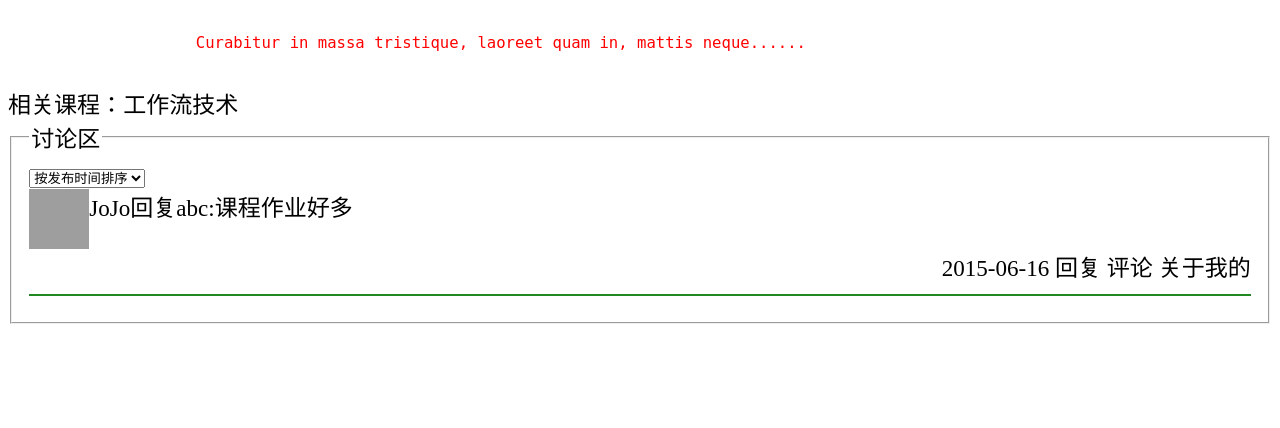
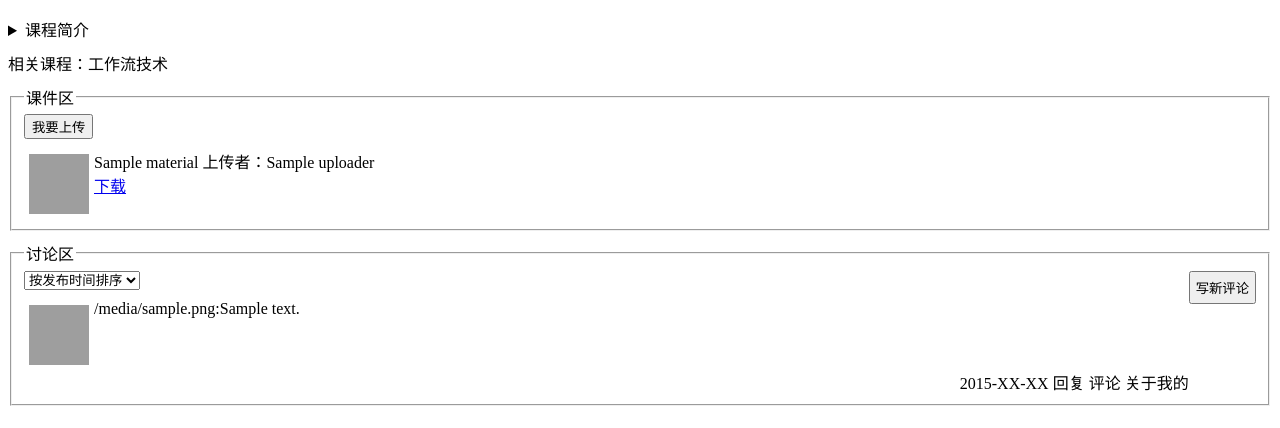
Before and after one commit to MedyG/sysupj, a Python web app: template sysupj/sysupj/template/Home.html in a window 1280 px wide. Shown: the part 372-800 px from the top of the page. Run offline with Jinja, Linux system fonts and the light colour scheme; the template is opened without the code that fills it: most values are stand-ins (such as "Sample title", 1, 10 or a date in 2020); some libraries are stand-ins or nearby versions; grey boxes are pictures that could not be loaded.

Commit message:
modified the webpage
by cco

```diff
--- a/sysupj/sysupj/template/Home.html
+++ b/sysupj/sysupj/template/Home.html
@@ -5,15 +5,18 @@
 		<title>Home</title>
 		<meta http-equiv="Content-Type" content="text/html; charset=utf-8" />
 		<meta name="viewport" content="width=device-width,user-scalable=no"/>
-		<link href="home.css" type="text/css" rel="stylesheet" />
+		<link href="/static/css/home.css" type="text/css" rel="stylesheet" />
+		<script src="/static/js/jquery-2.1.0.min.js" type="text/javascript"></script>
+		<script src="/static/js/home.js" type="text/javascript"></script>
 	</head>
 
 	<body>
+	   {% if username %}
         <fieldset class="profile">
             <legend>个人信息</legend>
-			<img class="photo" src="test.jpg" alt="profile photo">
+			<img class="photo" src="http://sysupj-pic.stor.sinaapp.com/test.jpg" alt="profile photo">
                 <p>
-                    <em><big>user name:XXX
+                    <em><big>user name:{{ username }}
                             <br>
                               student ID:123300XX
                             <br>
@@ -21,36 +24,73 @@
                     </em></big>
                 </p>
         </fieldset>
+		{% endif %}
         <br>
 		    <div class="overview">
-			<h2 style="display:inline">系统分析与设计</h2><span class="follow" style="color: red">关注</span>
-            <img class="pic0" src="pic0.jpg" alt="profile photo">
+			<h2 style="display:inline">系统分析与设计</h2><button class="follow">关注</button>
+            <img class="pic0" src="http://sysupj-pic.stor.sinaapp.com/pic0.jpg" alt="profile photo">
 			<p>地点：东校区公教楼B202</P>
-			     <p>
-                 上课时间：1~18周
-                 3~5节（09：50 ~ 12：25）</P>
+			<p>上课时间：1~18周 3~5节</p>
 			<p>学分：3</p>
-			<p><a>任课教师: pml</a></p></div>
+			<p><a>任课教师: pml</a></p>
+		    </div>
+
+
 		<details class="brief">
-            <summary >课程简介<br>
-                <pre style="color: red"><big>
-                    Curabitur in massa tristique, laoreet quam in, mattis neque......<big>
-                </pre></summary></details>
+            <summary >课程简介</summary>
+                <p>
+                    Curabitur in massa tristique, laoreet quam in, mattis neque......
+                </p>
+		</details>
+
 		<div class="relatedCourses">
 			相关课程：<a>工作流技术</a>
 		</div>
+
+		<div style="margin-bottom:10px">
+		<fieldset id="materials" class="materials">
+			<legend>课件区</legend>
+			<button id="uploadBtn" class="uploadBtn">我要上传</button>
+			<form id="uploadForm" ENCTYPE="multipart/form-data" ACTION="/upload/" METHOD="POST">
+				选择你的文件(最大20M): <input name="file" type="file">
+				<input type="submit" value="上传">
+			</form>
+
+			{% for material in materials %}
+			<div id="material" class="material">
+				<img class="icon" src="http://sysupj-pic.stor.sinaapp.com/test.jpg" alt="material photo">
+				<div class="content"><span>{{material.name}}</span> <span>上传者：{{material.uploader}}</span>
+				</div>
+				<a href="{{material.filepath}}" download="{{material.name}}" class="download">下载</a>
+			</div>
+			{% endfor %}
+		</fieldset>
+		</div>
+
 		<div>
-		<fieldset class="discussions">
+		<fieldset id="discussions" class="discussions">
 			<legend>讨论区</legend>
 			<select>
 				<option value="sortByTime">按发布时间排序</option>
 				<option value="sortByLike">按热度排序</option>
 			</select>
-			<div class="comment">
-				<img class="userIcon" src="test.jpg" alt="profile photo">
-				<div class="content"><span>JoJo</span>回复<span>abc</span>:课程作业好多</div>
-				<div class="operation"><span>2015-06-16</span> <span>回复</span> <span>评论</span> <span>关于我的</span></div></div>
-			<hr color=#282>
+			<button id="commentBtn" class="commentBtn">写新评论</button>
+
+			<div id="commentForm" style="margin-top:5px">
+				<textarea id="commentArea" name="commentArea" placeholder="请输入你的评论" maxlength=150 rows=4 style="width:100%"></textarea>
+				<input id="submitBtn" type="button" value="发布">
+			</div>
+
+			<div id="comments">
+			{% for comment in comments %}
+			<div id="comment" class="comment">
+				<img class="icon" src="http://sysupj-pic.stor.sinaapp.com/test.jpg" alt="profile photo">
+				<div class="content"><span>{{comment.poster}}</span>:<span>{{comment.content}}</span>
+				</div>
+				<div class="operation"><span>2015-XX-XX</span> <span>回复</span> <span>评论</span> <span>关于我的</span></div>
+			</div>
+			{% endfor %}
+			</div>
 		</fieldset>
 		</div>
 	</body>
--- a/sysupj/sysupj/template/home.css
+++ b/sysupj/sysupj/template/home.css
@@ -1,4 +1,3 @@
-
 .photo {
     float: left;
     width: 100px;
@@ -7,22 +6,31 @@
 
 .overview {
 	display: block;
+}
 
-height: 180px;
+.follow {
+	margin: 10px;
 }
+
 .pic0 {
     float: left;
     width: 150px;
     height: 180px;
 }
-.userIcon {
+.icon {
+	margin: 5px;
 	float: left;
 	width: 60px;
 	height: 60px;
 }
 
+.material {
+	margin-top: 10px;
+	overflow: hidden;
+}
+
 .comment {
-
+	margin-top: 10px;
 	overflow: hidden;
 }
 
@@ -30,3 +38,14 @@ overflow: hidden;
 	float: right;
 	clear: left;
 }
+
+.commentBtn {
+	padding: 5px;
+	display: inline-block;
+	float: right;
+}
+
+.relatedCourses {
+	margin-top: 10px;
+	margin-bottom: 10px;
+}
--- /dev/null
+++ b/sysupj/sysupj/template/home.js
@@ -0,0 +1,53 @@
+$(document).ready( function(){
+	$("#commentForm").hide();
+	$("#uploadForm").hide();
+
+	$("#commentBtn").click(function(){
+		$("#commentForm").show();
+		$(this).hide();
+	});
+
+	$("#uploadBtn").click(function(){
+		$("#uploadForm").show();
+		$(this).hide();
+	});
+
+	$("#submitBtn").click(function(){
+		console.log($('#commentArea').val());
+		$.ajax({
+			type:"POST" ,
+			url:"/addComment/",
+			data:"content=" + $('#commentArea').val(),
+            dataType:"json",
+			success: function(result){
+				if(result == "no login") {
+					window.location.href="/login/";
+				}
+				else {
+					var content = result.content;
+					var username = result.username;
+					$("#commentForm").hide();
+					$("#commentBtn").show();
+					var newDiv = document.createElement("div");
+					newDiv.className = "comment";
+					newDiv.id = "comment";
+					var newIcon = document.createElement("img");
+					newIcon.className = "icon";
+					newIcon.src= "http://sysupj-pic.stor.sinaapp.com/pic4.jpg";
+					var newContent = document.createElement("div");
+					newContent.className = "content";
+					newContent.innerHTML = "<span>"+username+"</span>"+":"+"<span>"+content+"</span>";
+					var newOp = document.createElement("div");
+					newOp.className = "operation";
+					newOp.innerHTML = "<span>"+"2015-XX-XX"+"</span>"+" <span>"+"回复"+"</span>"+" <span>"+"评论"+"</span>"+" <span>"+"关于我的"+"</span>";
+					newDiv.appendChild(newIcon);
+					newDiv.appendChild(newContent);
+					newDiv.appendChild(newOp);
+					var comments = document.getElementById("comments");
+					var comment = document.getElementById("comment");
+					comments.insertBefore(newDiv,comment);
+				}
+			}
+		})
+	});
+});
```
Also changed, not shown: sysupj/sysupj/template/Home2.html (+19 -7 lines), sysupj/sysupj/template/login.html (+12 -6 lines). Lines whose indentation alone changed are shown as unchanged.
